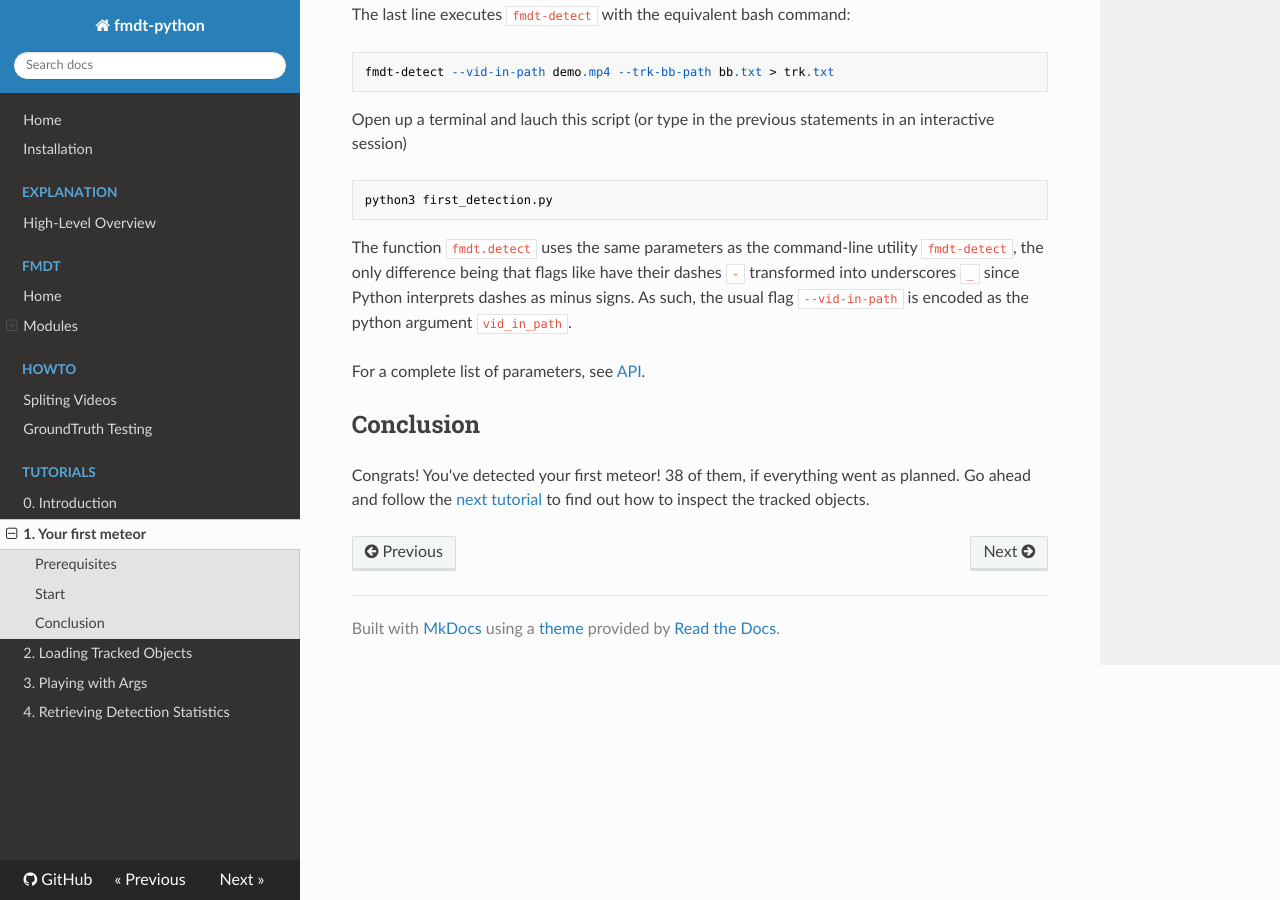
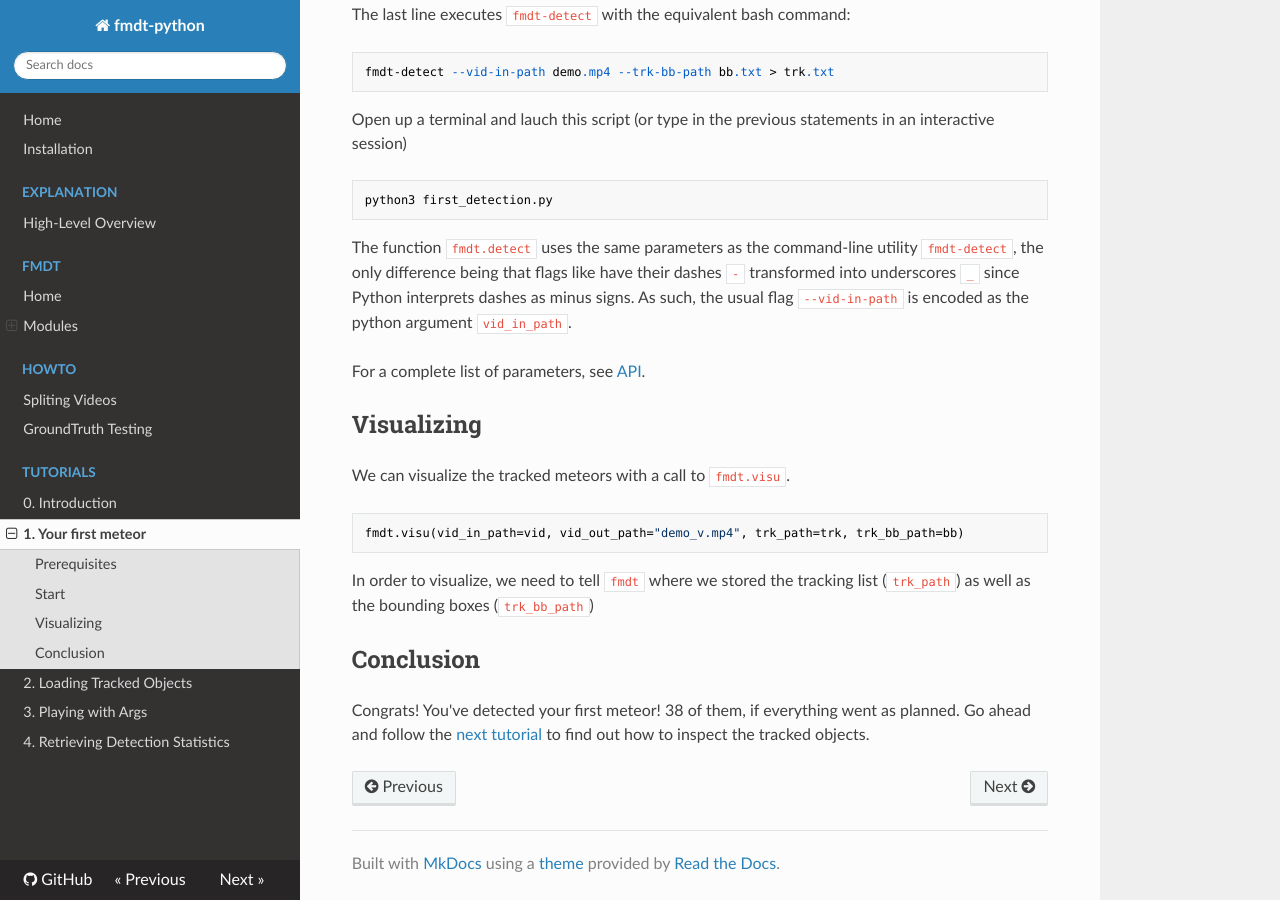
Before and after one commit to ejovo13/fmdt_python_clean, an MkDocs documentation site: the page built from docs/tutorials/1_detecting_meteors.md, in a window 1280 px wide and 900 px high, scrolled down 766 px. Built offline with MkDocs 1.6.1, drawn with Linux system fonts in a browser that asks for light colours; nearby versions of some CDN libraries.

Commit message:
start visualization documentation

````diff
--- a/docs/tutorials/1_detecting_meteors.md
+++ b/docs/tutorials/1_detecting_meteors.md
@@ -45,6 +45,17 @@ as the python argument `vid_in_path`.
 
 For a complete list of parameters, see [API](../fmdt/modules/api.md).
 
+## Visualizing
+
+We can visualize the tracked meteors with a call to `fmdt.visu`.
+
+```
+fmdt.visu(vid_in_path=vid, vid_out_path="demo_v.mp4", trk_path=trk, trk_bb_path=bb)
+```
+
+In order to visualize, we need to tell `fmdt` where we stored the tracking list (`trk_path`) as well
+as the bounding boxes (`trk_bb_path`)
+
 ## Conclusion
 
 Congrats! You've detected your first meteor! 38 of them, if everything went as planned. Go ahead and follow the [next tutorial](./2_Load_Tracked_Objects.md) to find out how to inspect the tracked objects.
````
